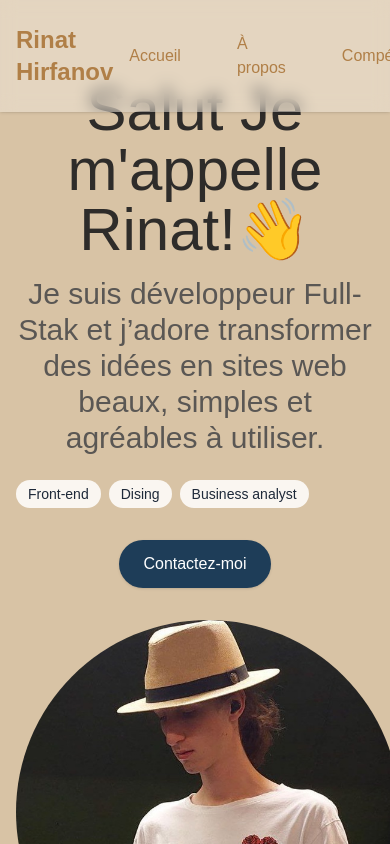
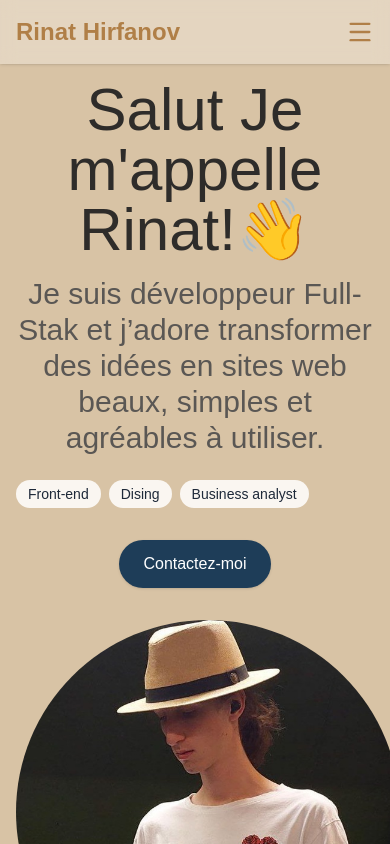
Before and after one commit to jyhgyh/portfolio, a Next.js app: page / in a window 390 px wide. Shown: the top 844 px of the page. Built offline with nearby package versions, Linux system fonts and the light colour scheme.

Commit message:
feat: respons for header

```diff
--- a/app/components/header.tsx
+++ b/app/components/header.tsx
@@ -1,18 +1,14 @@
-// components/Header.tsx
-"use client";
-
-import "../globals.css";
+import { useState } from "react";
+import { Menu, X } from "lucide-react"; // иконки (lucide-react)
 
 export default function Header() {
+  const [isOpen, setIsOpen] = useState(false);
 
   const navItems = [
     { href: "#accueil", label: "Accueil" },
-    { href: "#apropos", label: "À propos" },
-    { href: "#competences", label: "Compétences" },
-    { href: "#projets", label: "Projets" },
-    { href: "#formation", label: "Formation" },
+    { href: "#about", label: "À propos" },
+    { href: "#projects", label: "Projets" },
     { href: "#contact", label: "Contact" },
-    // { href: "", label: "CV" },
   ];
 
   return (
@@ -22,30 +18,69 @@ export default function Header() {
         role="navigation"
         aria-label="Primary"
       >
+        {/* Логотип */}
         <div className="text-2xl text-text-pink font-bold">
           <a href="#accueil">Rinat Hirfanov</a>
         </div>
 
-        <ul
-          id="nav-menu"
-          className={`flex flex text-text-pink items-center space-x-6 absolute static bg-transparent w-full left-0 top-full text-center text-left`}
-        >
+        {/* Десктопное меню */}
+        <ul className="hidden md:flex text-text-pink items-center space-x-6">
           {navItems.map((item) => (
-            <li key={item.href} className="my-2 my-0">
+            <li key={item.href}>
               <a
                 href={item.href}
-                // onClick={closeMenu}
                 className="block px-4 py-2 hover:text-blue-600 transition-colors"
               >
-                <span>{item.label}</span>
+                {item.label}
               </a>
             </li>
           ))}
           <li>
-                <a href="" className="ml-2 text-text-red hover:text-blue-600">CV</a>
+            <a
+              href=""
+              className="ml-2 text-text-red hover:text-blue-600 transition-colors"
+            >
+              CV
+            </a>
           </li>
         </ul>
+
+        {/* Кнопка-бургер (только на мобилках) */}
+        <button
+          onClick={() => setIsOpen(!isOpen)}
+          className="md:hidden text-text-pink focus:outline-none"
+          aria-label="Toggle menu"
+        >
+          {isOpen ? <X size={28} /> : <Menu size={28} />}
+        </button>
       </nav>
+
+      {/* Мобильное меню */}
+      {isOpen && (
+        <div className="md:hidden bg-white/90 backdrop-blur-sm shadow-lg">
+          <ul className="flex flex-col items-center py-4 space-y-2 text-text-pink">
+            {navItems.map((item) => (
+              <li key={item.href}>
+                <a
+                  href={item.href}
+                  onClick={() => setIsOpen(false)}
+                  className="block px-4 py-2 hover:text-blue-600 transition-colors"
+                >
+                  {item.label}
+                </a>
+              </li>
+            ))}
+            <li>
+              <a
+                href=""
+                className="ml-2 text-text-red hover:text-blue-600 transition-colors"
+              >
+                CV
+              </a>
+            </li>
+          </ul>
+        </div>
+      )}
     </header>
   );
 }
--- a/app/components/proCard.tsx
+++ b/app/components/proCard.tsx
@@ -264,6 +264,7 @@ export default function ProjectsSection() {
                 Voir le code
               </Link>
             )}
+            {/* Описание rnpc */}
           </div>
         </div>
       )}
--- a/package.json
+++ b/package.json
@@ -10,6 +10,7 @@
   },
   "dependencies": {
     "aos": "^2.3.4",
+    "lucide-react": "^0.544.0",
     "next": "15.5.2",
     "react": "19.1.0",
     "react-dom": "19.1.0"
```
Also changed, not shown: 1 other file (tests, documents, lock files or other folders).
